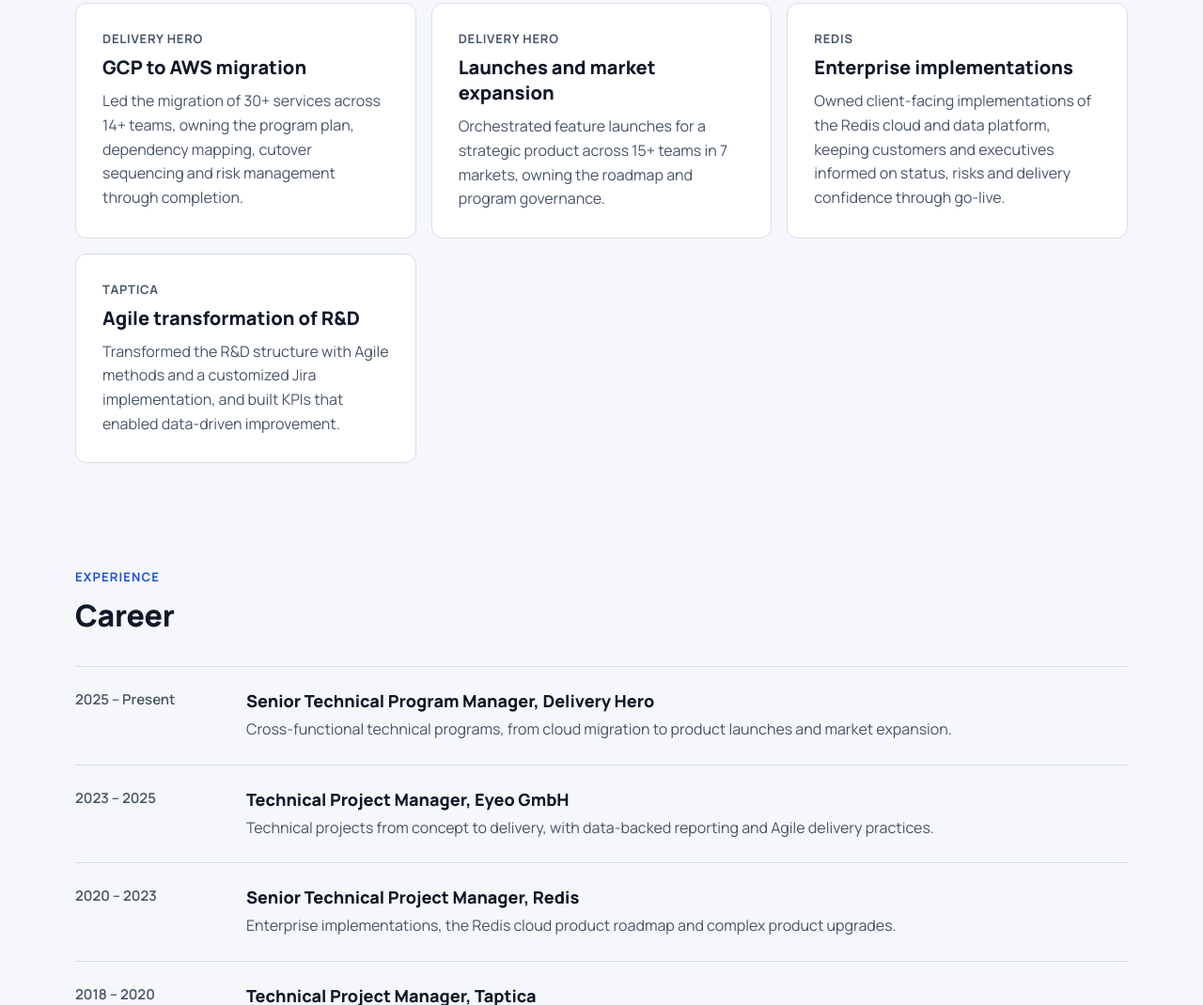
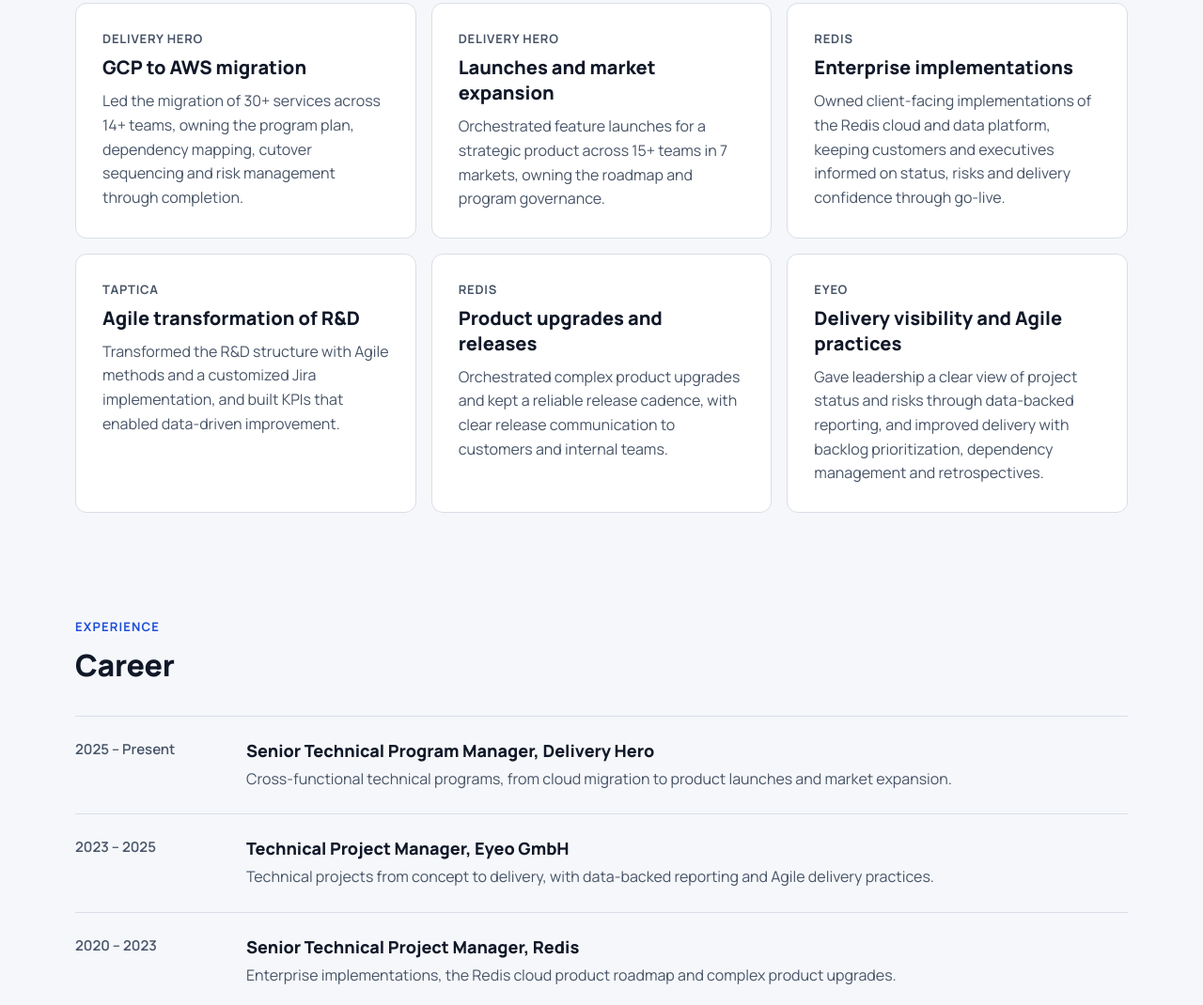
Before and after one commit to NatalieSalman/NatalieSalman.github.io, a plain HTML site: page index.html in a window 1280 px wide. Shown: the part 1206-2276 px from the top of the page at 94% size. Drawn offline with Linux system fonts and the light colour scheme.

Commit message:
Update index.html

```diff
--- a/index.html
+++ b/index.html
@@ -72,6 +72,8 @@
 <div class="card"><p class="lbl">Delivery Hero</p><h3 class="t">Launches and market expansion</h3><p class="p">Orchestrated feature launches for a strategic product across 15+ teams in 7 markets, owning the roadmap and program governance.</p></div>
 <div class="card"><p class="lbl">Redis</p><h3 class="t">Enterprise implementations</h3><p class="p">Owned client-facing implementations of the Redis cloud and data platform, keeping customers and executives informed on status, risks and delivery confidence through go-live.</p></div>
 <div class="card"><p class="lbl">Taptica</p><h3 class="t">Agile transformation of R&amp;D</h3><p class="p">Transformed the R&amp;D structure with Agile methods and a customized Jira implementation, and built KPIs that enabled data-driven improvement.</p></div>
+<div class="card"><p class="lbl">Redis</p><h3 class="t">Product upgrades and releases</h3><p class="p">Orchestrated complex product upgrades and kept a reliable release cadence, with clear release communication to customers and internal teams.</p></div>
+<div class="card"><p class="lbl">Eyeo</p><h3 class="t">Delivery visibility and Agile practices</h3><p class="p">Gave leadership a clear view of project status and risks through data-backed reporting, and improved delivery with backlog prioritization, dependency management and retrospectives.</p></div>
 </div>
 </section>
 
```
